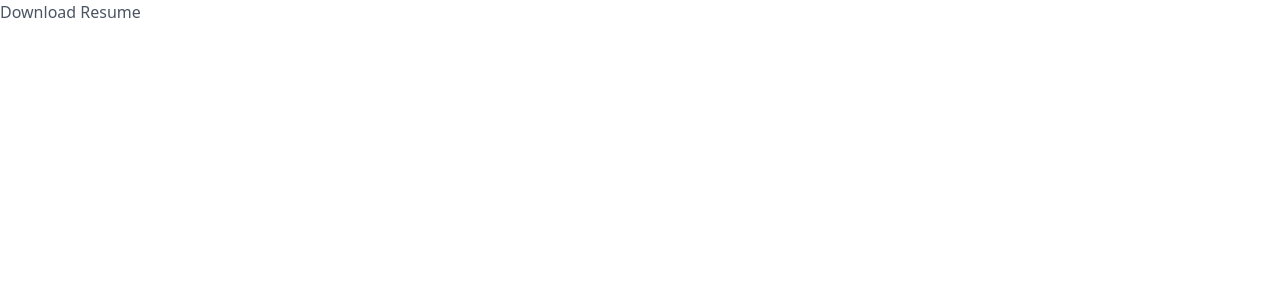
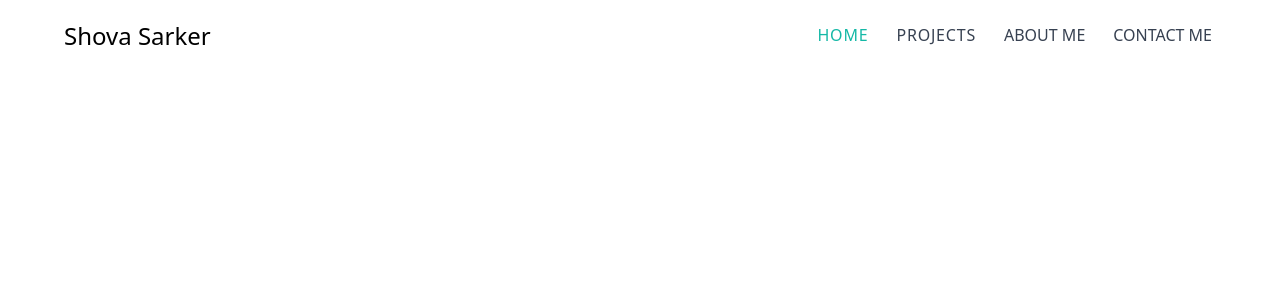
Before and after one commit to shovasarker/portfolio, a React (Create React App) app: page / in a window 1280 px wide. Shown: the top 300 px of the page. Built offline with nearby package versions, Linux system fonts and the light colour scheme.

Commit message:
Header Section Completed and Empty Home Page Added

```diff
--- a/package.json
+++ b/package.json
@@ -8,6 +8,8 @@
     "@testing-library/user-event": "^13.5.0",
     "react": "^18.1.0",
     "react-dom": "^18.1.0",
+    "react-icons": "^4.4.0",
+    "react-router-dom": "^6.3.0",
     "react-scripts": "5.0.1",
     "web-vitals": "^2.1.4"
   },
--- a/src/App.js
+++ b/src/App.js
@@ -1,19 +1,19 @@
 import React from 'react'
+import { Route, Routes } from 'react-router-dom'
+import Home from './pages/home/Home'
+import Header from './pages/shared/header/Header'
 
 function App() {
   return (
-    <div className='App'>
-      <a
-        className='text-gray-600'
-        href='https://drive.google.com/uc?export=download&id=1IytEuag6PwMjDYTgQ_455UJlype7qu9D'
-        target='_blank'
-        rel='noopener noreferrer'
-        download
-      >
-        Download Resume
-      </a>
-    </div>
+    <>
+      <Header />
+      <Routes>
+        <Route path='/' element={<Home />} />
+      </Routes>
+    </>
   )
 }
 
+//https://drive.google.com/uc?export=download&id=1IytEuag6PwMjDYTgQ_455UJlype7qu9D
+
 export default App
--- /dev/null
+++ b/src/contexts/MenuContext.js
@@ -0,0 +1,14 @@
+import { createContext, useState } from 'react'
+
+const MenuContext = createContext()
+
+export const MenuProvider = ({ children }) => {
+  const [menuOpen, setMenuOpen] = useState(false)
+  return (
+    <MenuContext.Provider value={{ menuOpen, setMenuOpen }}>
+      {children}
+    </MenuContext.Provider>
+  )
+}
+
+export default MenuContext
--- a/src/index.js
+++ b/src/index.js
@@ -2,10 +2,13 @@ import React from 'react'
 import ReactDOM from 'react-dom/client'
 import './index.css'
 import App from './App'
+import { BrowserRouter } from 'react-router-dom'
 
 const root = ReactDOM.createRoot(document.getElementById('root'))
 root.render(
   <React.StrictMode>
-    <App />
+    <BrowserRouter>
+      <App />
+    </BrowserRouter>
   </React.StrictMode>
 )
--- /dev/null
+++ b/src/pages/home/Home/index.jsx
@@ -0,0 +1,7 @@
+import React from 'react'
+
+const Home = () => {
+  return <div></div>
+}
+
+export default Home
--- /dev/null
+++ b/src/pages/shared/header/Header/index.jsx
@@ -0,0 +1,15 @@
+import React from 'react'
+import { MenuProvider } from '../../../../contexts/MenuContext'
+import Navbar from '../components/Navbar'
+
+const Header = () => {
+  return (
+    <header>
+      <MenuProvider>
+        <Navbar />
+      </MenuProvider>
+    </header>
+  )
+}
+
+export default Header
--- /dev/null
+++ b/src/pages/shared/header/components/Menu/index.jsx
@@ -0,0 +1,42 @@
+import React, { useContext } from 'react'
+import { Link } from 'react-router-dom'
+import MenuContext from '../../../../../contexts/MenuContext'
+import CustomLink from '../../../../standalone/CustomLink'
+
+const links = [
+  ['/', 'Home'],
+  ['/projects', 'Projects'],
+]
+
+const hash = [
+  ['#about', 'About Me'],
+  ['#contact', 'Contact Me'],
+]
+
+const Menu = () => {
+  const { menuOpen } = useContext(MenuContext)
+  return (
+    <div
+      className={`absolute lg:static w-full lg:w-auto h-screen md:h-[450px] lg:h-auto bg-teal-200 lg:bg-transparent left-1/2 -translate-x-1/2 lg:translate-x-0 ${
+        menuOpen ? 'top-0' : '-top-full'
+      } flex flex-col lg:flex-row  justify-center lg:justify-end items-center gap-8 lg:gap-5`}
+    >
+      {links?.map(([to, value], i) => (
+        <CustomLink key={i} to={to}>
+          {value}
+        </CustomLink>
+      ))}
+      {hash?.map(([to, value], i) => (
+        <Link
+          key={i}
+          to={to}
+          className='uppercase text-white lg:text-gray-700 px-1 border-b-2 border-b-transparent hover:border-b-white lg:hover:border-b-gray-700 transition-all duration-300 text-3xl font-semibold  lg:text-base lg:font-medium'
+        >
+          {value}
+        </Link>
+      ))}
+    </div>
+  )
+}
+
+export default Menu
--- /dev/null
+++ b/src/pages/shared/header/components/MenuButton/index.jsx
@@ -0,0 +1,22 @@
+import React, { useContext } from 'react'
+import { AiOutlineMenu } from 'react-icons/ai'
+import { GiTireIronCross } from 'react-icons/gi'
+import MenuContext from '../../../../../contexts/MenuContext'
+
+const MenuButton = () => {
+  const { menuOpen, setMenuOpen } = useContext(MenuContext)
+  return (
+    <button
+      onClick={() => setMenuOpen(!menuOpen)}
+      className='lg:hidden bg-white px-4 py-3 rounded shadow-lg active:scale-95 z-20 text-lg'
+    >
+      {menuOpen ? (
+        <GiTireIronCross className='w-6 h-6' />
+      ) : (
+        <AiOutlineMenu className='w-6 h-6' />
+      )}
+    </button>
+  )
+}
+
+export default MenuButton
--- /dev/null
+++ b/src/pages/shared/header/components/Navbar/index.jsx
@@ -0,0 +1,18 @@
+import React from 'react'
+import Logo from '../../../../standalone/Logo'
+import Menu from '../Menu'
+import MenuButton from '../MenuButton'
+
+const Navbar = () => {
+  return (
+    <nav className='container px-6 md:px-10 lg:px-16 py-5'>
+      <div className='flex justify-between items-center'>
+        <Logo />
+        <MenuButton />
+        <Menu />
+      </div>
+    </nav>
+  )
+}
+
+export default Navbar
--- /dev/null
+++ b/src/pages/standalone/CustomLink/index.jsx
@@ -0,0 +1,21 @@
+import React from 'react'
+import { Link, useMatch, useResolvedPath } from 'react-router-dom'
+
+const CustomLink = ({ to, children }) => {
+  const { pathname } = useResolvedPath(to)
+  const match = useMatch({ path: pathname, end: true })
+  return (
+    <Link
+      to={to}
+      className={`border-b-2 border-b-transparent px-1 uppercase tracking-wider ${
+        match
+          ? 'text-teal-500 hover:border-b-teal-500'
+          : 'text-white lg:text-gray-700 hover:border-b-white lg:hover:border-b-gray-700'
+      } transition-all duration-300 text-3xl font-semibold  lg:text-base lg:font-medium`}
+    >
+      {children}
+    </Link>
+  )
+}
+
+export default CustomLink
--- /dev/null
+++ b/src/pages/standalone/Logo/index.jsx
@@ -0,0 +1,12 @@
+import React from 'react'
+import { Link } from 'react-router-dom'
+
+const Logo = () => {
+  return (
+    <Link to={'/'} className='text-2xl'>
+      Shova Sarker
+    </Link>
+  )
+}
+
+export default Logo
--- a/tailwind.config.js
+++ b/tailwind.config.js
@@ -1,7 +1,11 @@
 module.exports = {
   content: ['./src/**/*.{js,jsx,ts,tsx}'],
   theme: {
-    extend: {},
+    extend: {
+      container: {
+        center: true,
+      },
+    },
   },
   plugins: [],
 }
```
Also changed, not shown: 1 other file (tests, documents, lock files or other folders).
